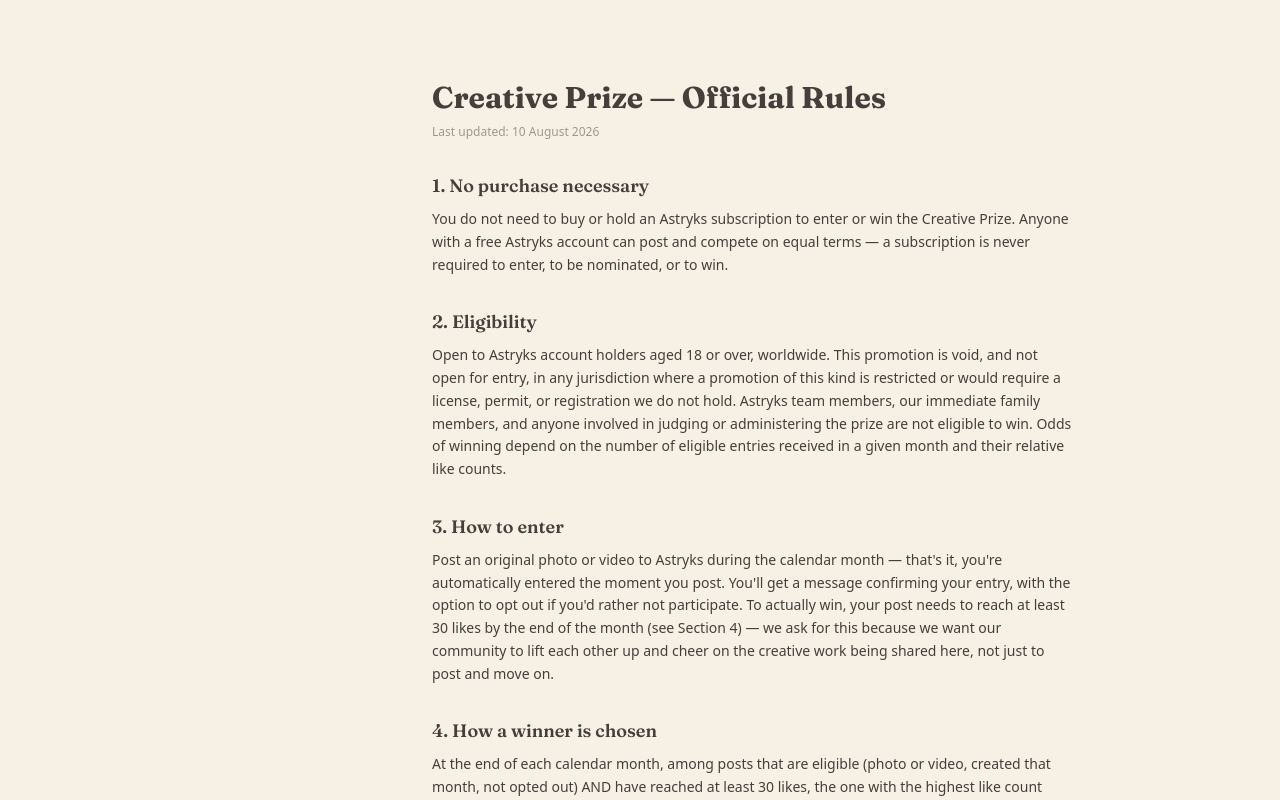
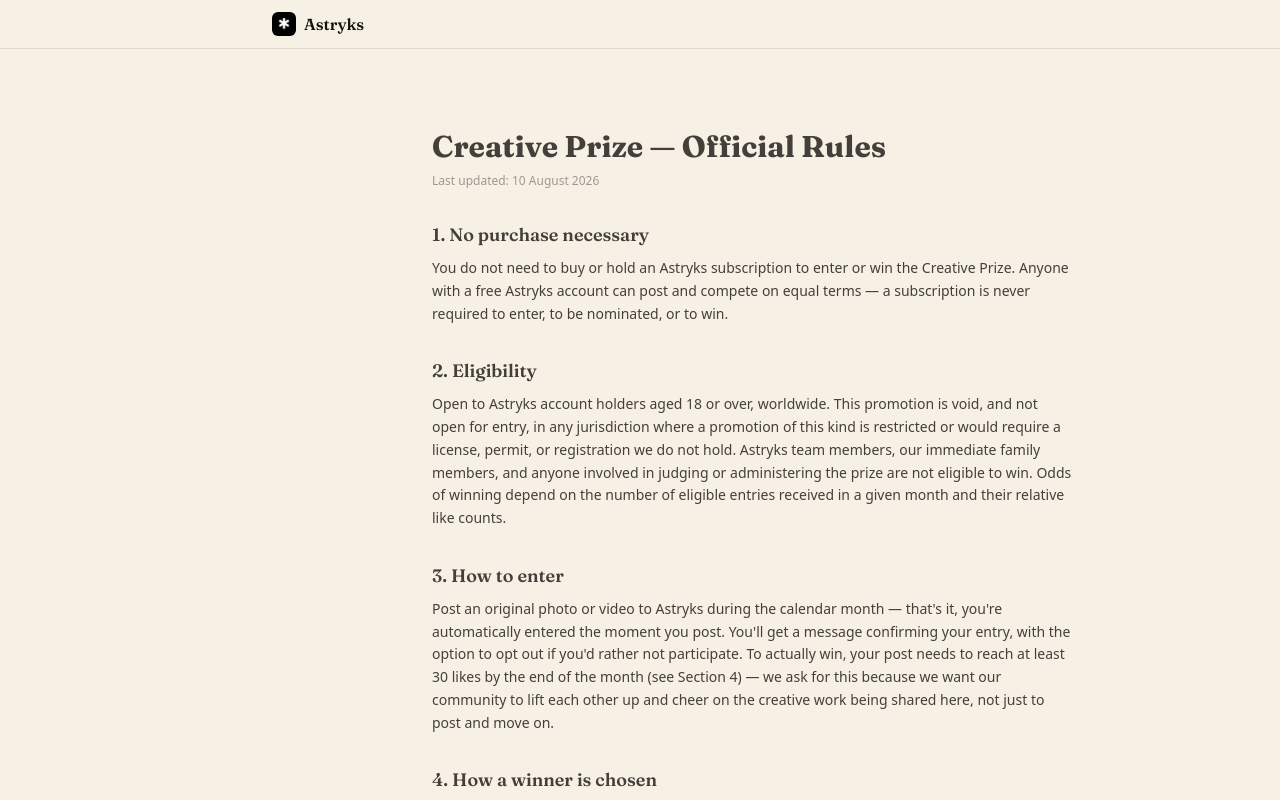
Before and after one commit to Siddharth09/Astryks, a Next.js app in the folder web/: page /prize-rules in a window 1280 px wide. Shown: the top 800 px of the page. Built offline with nearby package versions, Linux system fonts and the light colour scheme; no server answers.

Commit message:
Fix missing logo on desktop for logged-out visitors (header was md:hidden, and SideNav only shows once signed in — desktop landing page had no logo at all)

```diff
--- a/web/app/layout.tsx
+++ b/web/app/layout.tsx
@@ -5,7 +5,7 @@
 import BottomNav from "@/components/BottomNav";
 import SideNav from "@/components/SideNav";
 import SplashIntro from "@/components/SplashIntro";
-import { IconMark } from "@/components/Icons";
+import TopHeader from "@/components/TopHeader";
 
 export const metadata: Metadata = {
   title: "Astryks",
@@ -36,12 +36,7 @@
       <body>
         <AuthProvider>
           <SplashIntro>
-            <header className="md:hidden border-b border-line/10 sticky top-0 z-10 bg-paper/90 backdrop-blur">
-              <div className="max-w-3xl mx-auto flex items-center gap-2 px-4 py-3">
-                <IconMark className="w-6 h-6 rounded-md flex-shrink-0" />
-                <span className="font-display font-semibold">Astryks</span>
-              </div>
-            </header>
+            <TopHeader />
             <SideNav />
             <main className="md:pl-56">
               <div className="max-w-3xl mx-auto px-4 py-6 md:py-10">{children}</div>
--- /dev/null
+++ b/web/components/TopHeader.tsx
@@ -0,0 +1,26 @@
+"use client";
+
+import { useAuth } from "@/contexts/AuthContext";
+import { IconMark } from "@/components/Icons";
+
+// The mobile-width top bar with the Astryks logo. On desktop, a logged-in visitor already gets
+// the logo from SideNav's fixed left rail, so this header hides itself there (md:hidden) to
+// avoid showing the wordmark twice. But SideNav never renders for a logged-out visitor (see
+// SideNav.tsx's `if (!user) return null`) — so without this check, someone landing on the
+// public marketing page on a desktop-width browser saw no logo anywhere on the page at all.
+// Once we know someone isn't logged in, we always show this header, regardless of screen width.
+export default function TopHeader() {
+  const { user, loading } = useAuth();
+  const hideOnDesktop = !loading && !!user;
+
+  return (
+    <header
+      className={`${hideOnDesktop ? "md:hidden" : ""} border-b border-line/10 sticky top-0 z-10 bg-paper/90 backdrop-blur`}
+    >
+      <div className="max-w-3xl mx-auto flex items-center gap-2 px-4 py-3">
+        <IconMark className="w-6 h-6 rounded-md flex-shrink-0" />
+        <span className="font-display font-semibold">Astryks</span>
+      </div>
+    </header>
+  );
+}
```
